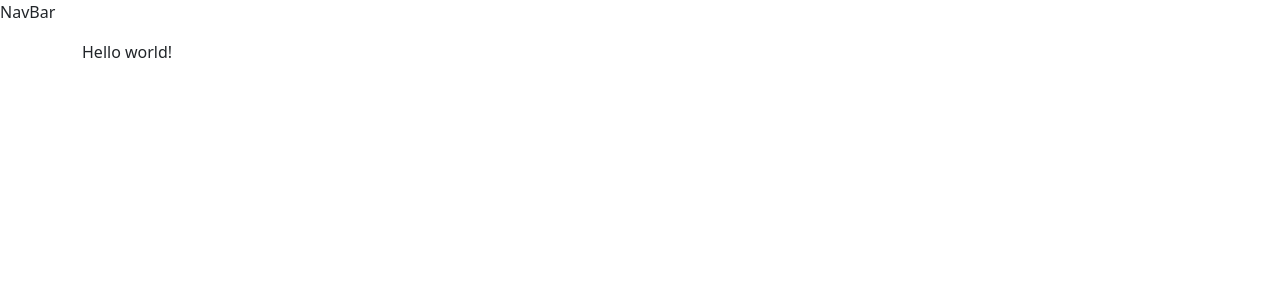
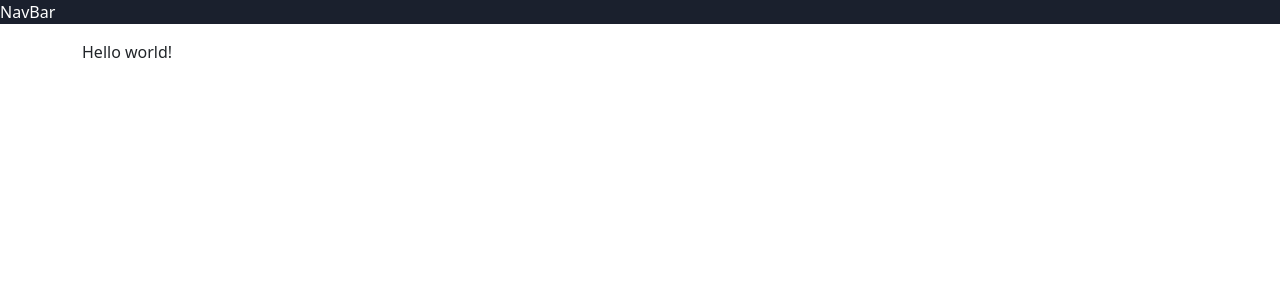
Before and after one commit to Anderli-dev/ActualizeSocialMedia, a React (Create React App) app in the folder frontend/: page / in a window 1280 px wide. Shown: the top 300 px of the page. Built offline with nearby package versions, Linux system fonts and the light colour scheme.

Commit message:
style(navbar): changed color
Changed color to 1a202d.

```diff
--- a/frontend/src/components/NavBar.js
+++ b/frontend/src/components/NavBar.js
@@ -1,7 +1,8 @@
 export function NavBar() {
     return(
         <>
-            <div>
+            <div style={{backgroundColor: "#1a202d", color: "white"}}>
+
                 <p>NavBar</p>
             </div>
         </>
```
